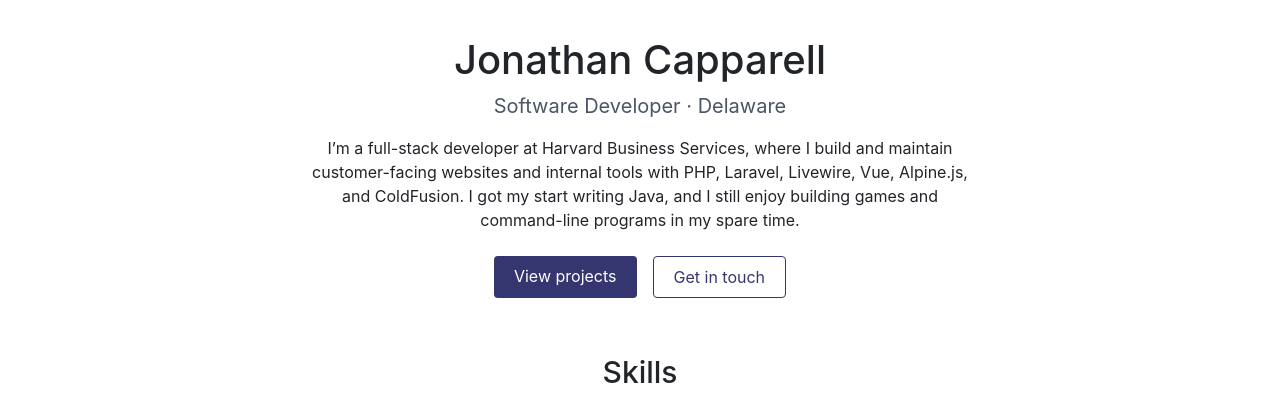
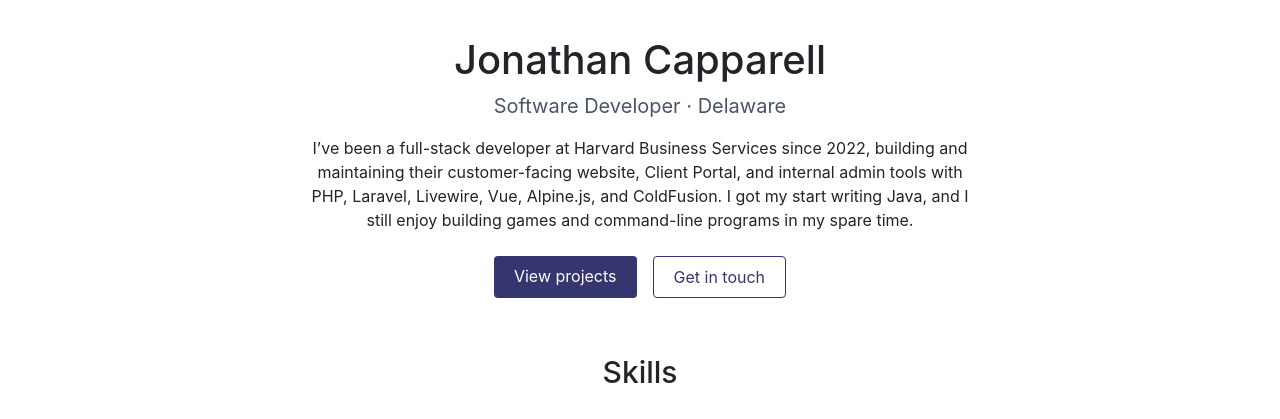
Before and after one commit to JonKappa/test-website, an Astro site: page / in a window 1280 px wide. Shown: the part 96-515 px from the top of the page. Built offline with nearby package versions, Linux system fonts and the light colour scheme; Astro itself is replaced by a stand-in of ours.

Commit message:
Add the timeframe and scope of the HBS role to the intro
With the experience section gone, the intro now says how long and on
what (customer site, Client Portal, admin tools).

```diff
--- a/src/pages/index.astro
+++ b/src/pages/index.astro
@@ -26,9 +26,9 @@
     <h1>Jonathan Capparell</h1>
     <p class="text-xl text-gray-600">Software Developer · Delaware</p>
     <p class="mx-auto mt-4 max-w-2xl">
-      I’m a full-stack developer at Harvard Business Services, where I build and maintain customer-facing websites and
-      internal tools with PHP, Laravel, Livewire, Vue, Alpine.js, and ColdFusion. I got my start writing Java, and I still
-      enjoy building games and command-line programs in my spare time.
+      I’ve been a full-stack developer at Harvard Business Services since 2022, building and maintaining their
+      customer-facing website, Client Portal, and internal admin tools with PHP, Laravel, Livewire, Vue, Alpine.js, and
+      ColdFusion. I got my start writing Java, and I still enjoy building games and command-line programs in my spare time.
     </p>
     <div class="mt-6 flex justify-center gap-4">
       <a href={`${base}/projects/`} class="rounded bg-brand px-5 py-2 text-white hover:bg-brand-hover">
```
